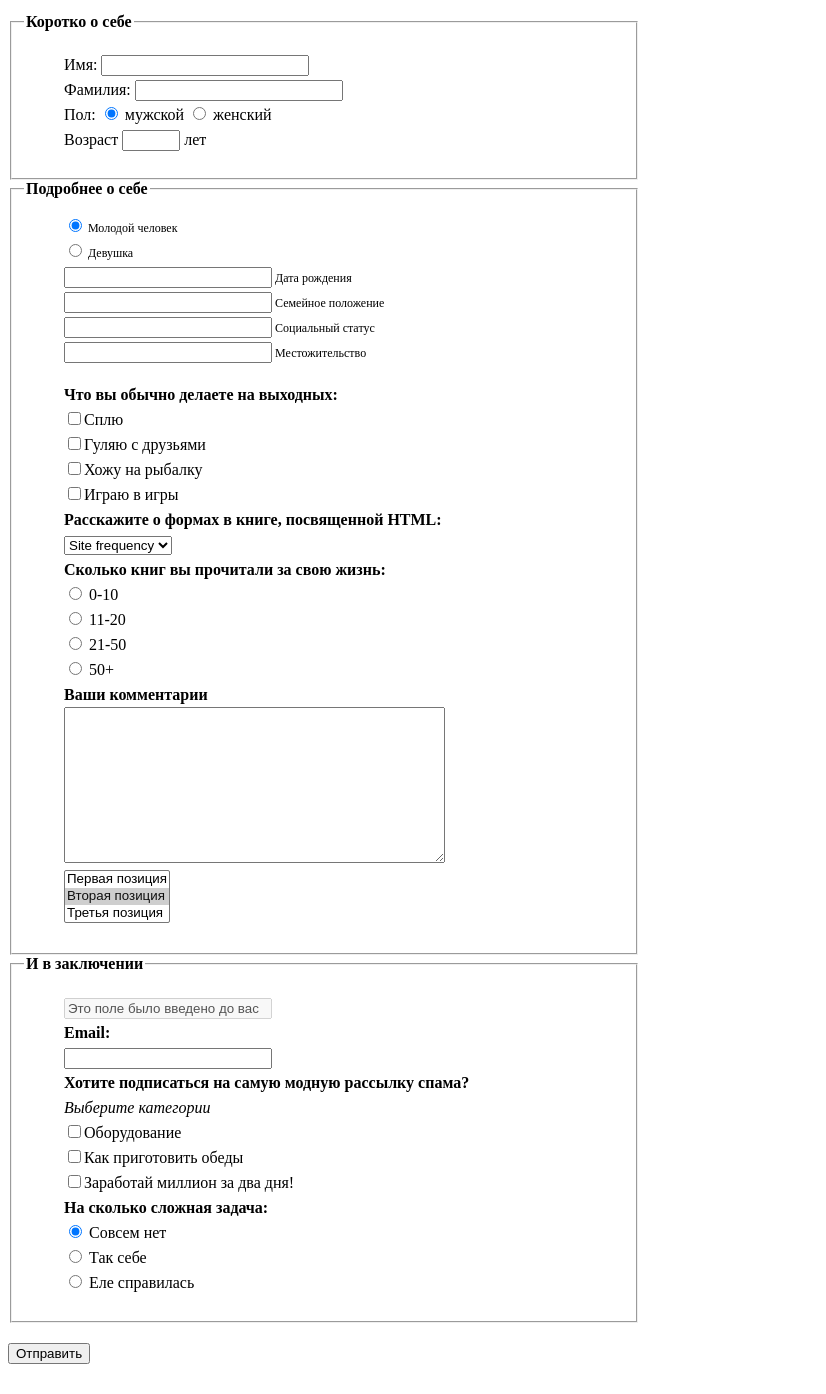
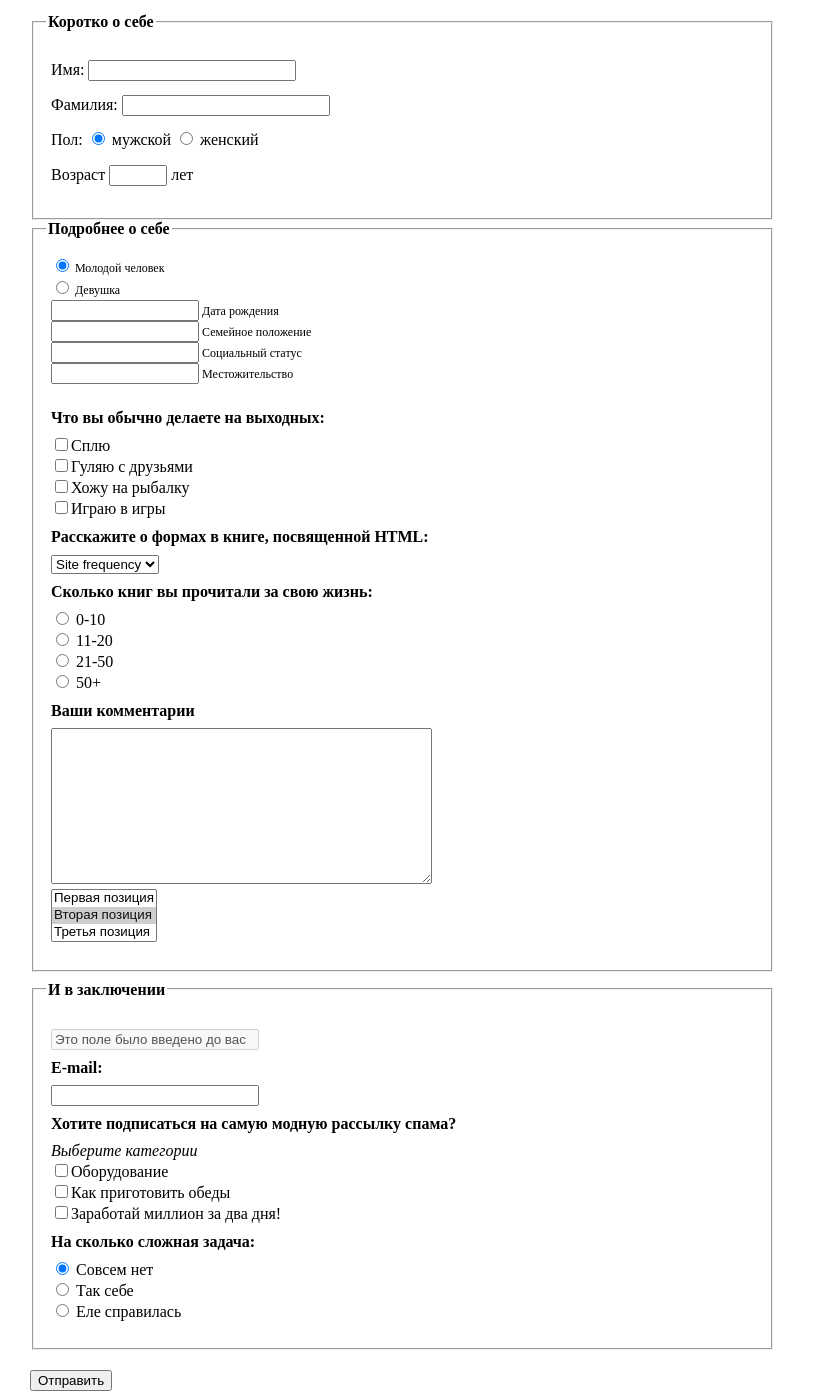
Before and after one commit to marina1991alex/homework3, a plain HTML site: page forms/index.html in a window 1280 px wide. Shown: the part 148-1542 px from the top of the page, without its empty margins (0-826 px from the left). Before the commit the page ends 1520 px from the top, so only its background shows below. Drawn offline with Linux system fonts and the light colour scheme.

Commit message:
Modified files

```diff
--- a/forms/index.html
+++ b/forms/index.html
@@ -13,30 +13,27 @@
 		</div>
 			<div id="content">
 				<form action="#" method="GET">
-				<div>
-				<input type="hidden" id="token" value="data">
-				</div>
 					<fieldset>
 					<legend>Коротко о себе</legend>
 						<ul>
-							<li>
-								<label for="f_id">Имя:</label>
-								<input type="text" id="f_id" value="">
+							<li class="short">
+								<label>Имя:</label>
+								<input type="text" name="f_name" value="">
 							</li>
-							<li>
-								<label for="l_id">Фамилия:</label>
-								<input type="text" id="l_id" value="">
+							<li class="short">
+								<label>Фамилия:</label>
+								<input type="text" name="l_name" value="">
 							</li>
-							<li>
+							<li class="short">
 								Пол:
-								<input type="radio" id="sex_m" checked>
-								<label for="sex_m">мужской</label>
-								<input type="radio" id="sex_f">
-								<label for="sex_f">женский</label>
+								<input type="radio" name="sex" checked>
+								<label>мужской</label>
+								<input type="radio" name="sex">
+								<label>женский</label>
 							</li>
-							<li>
-								<label for="age">Возраст</label>
-								<input type="text" id="age" value="">
+							<li class="short">
+								<label>Возраст</label>
+								<input type="text" name="age" value="" class="age">
 								лет
 							</li>
 						</ul>
@@ -45,78 +42,79 @@
 					<legend>Подробнее о себе</legend>
 						<ul class="about">
 							<li>
-								<input type="radio" id="male" checked>
-								<label for="male">Молодой человек</label>
+								<input type="radio" name="young" checked>
+								<label>Молодой человек</label>
 							</li>
 							<li>
-								<input type="radio" id="female">
-								<label for="female">Девушка</label>
+								<input type="radio" name="young">
+								<label>Девушка</label>
 							</li>
 							<li>
-								<input type="text" id="birth_day" value="">
-								<label for="birth_day">Дата рождения</label>
+								<input type="text" name="birth_day" value="" class="info">
+								<label>Дата рождения</label>
 							</li>
 							<li>
-								<input type="text" id="f_status" value="">
-								<label for="f_status">Семейное положение</label>
+								<input type="text" name="f_status" value="" class="info">
+								<label>Семейное положение</label>
 							</li>
 							<li>
-								<input type="text" id="c_status" value="">
-								<label for="c_status">Социальный статус</label>
+								<input type="text" name="c_status" value="" class="info">
+								<label>Социальный статус</label>
 							</li>
 							<li>
-								<input type="text" id="address" value="">
-								<label for="address">Местожительство</label>
+								<input type="text" name="address" value="" class="info">
+								<label>Местожительство</label>
 							</li>
 						</ul>
 						<ul>
 							<li class="bold_title">Что вы обычно делаете на выходных:</li>
 							<li>
 								<label>
-								<input type="checkbox" id="sleeping" value="сплю">Сплю</label>
+								<input type="checkbox" name="sleeping" value="сплю">Сплю</label>
 							</li>
 							<li>
 								<label>
-								<input type="checkbox" id="walking" value="гуляю">Гуляю с друзьями</label>
+								<input type="checkbox" name="walking" value="гуляю">Гуляю с друзьями</label>
 							</li>
 							<li>
 								<label>
-								<input type="checkbox" id="fishing" value="рыбалка">Хожу на рыбалку</label>
+								<input type="checkbox" name="fishing" value="рыбалка">Хожу на рыбалку</label>
 							</li>
 							<li>
 								<label>
-								<input type="checkbox" id="playing" value="игры">Играю в игры</label>
+								<input type="checkbox" name="playing" value="игры">Играю в игры</label>
 							</li>
 							<li class="bold_title">Расскажите о формах в книге, посвященной HTML:</li>
 							<li>
-								<select id="forms">
+								<select name="forms">
 									<option value="Site frequency:">Site frequency</option>
+									<option value="Book2">Book2</option>
+									<option value="Book3">Book3</option>
 								</select>
 							</li>
 							<li class="bold_title">Сколько книг вы прочитали за свою жизнь:</li>
 							<li>
-								<input type="radio" id="ten" value="1">
-								<label for="ten">0-10</label>
+								<input type="radio" name="books" value="1">
+								<label>0-10</label>
 							</li>
 							<li>
-								<input type="radio" id="tens" value="2">
-								<label for="tens">11-20</label>
+								<input type="radio" name="books" value="2">
+								<label>11-20</label>
 							</li>
 							<li>
-								<input type="radio" id="twenties" value="3">
-								<label for="twenties">21-50</label>
+								<input type="radio" name="books" value="3">
+								<label>21-50</label>
 							</li>
 							<li>
-								<input type="radio" id="fifties" value="4">
-								<label for="fifties">50+</label>
+								<input type="radio" name="books" value="4">
+								<label>50+</label>
 							</li>
 							<li class="bold_title">Ваши комментарии</li>
 							<li>
-								<textarea id="comments" rows="10" cols="45"></textarea>
+								<textarea name="comments" rows="10" cols="45"></textarea>
 							</li>
 							<li>
-								<label for="positions"></label>
-								<select id="positions" size="3">
+								<select name="positions" size="3">
 									<option value="1_pos">Первая позиция</option>
 									<option value="2_pos" selected>Вторая позиция</option>
 									<option value="3 pos">Третья позиция</option>
@@ -128,41 +126,42 @@
 					<legend class="bold_title">И в заключении</legend>
 						<ul>
 							<li>
-								<label for="field1"></label>
-								<input type="text" id="field1" value="Это поле было введено до вас" disabled="disabled">
+								<label>
+								<input type="text" name="field1" value="Это поле было введено до вас" disabled="disabled">
+								</label>
+							</li>
+							<li class="email">
+								<label>E-mail:</label>
 							</li>
 							<li>
-								<label for="email">Email:</label>
-							</li>
-							<li>
-								<input type="text" id="email" value="">
+								<input type="text" name="email" value="">
 							</li>
 							<li class="bold_title">Хотите подписаться на самую модную рассылку спама?</li>
 							<li class="italic_title">Выберите категории</li>
 							<li>
 								<label>
-								<input type="checkbox" id="equipment" value="equipment">Оборудование</label>
+								<input type="checkbox" name="equipment" value="equipment">Оборудование</label>
 							</li>
 							<li>
 								<label>
-								<input type="checkbox" id="dinner" value="dinner">Как приготовить обеды</label>
+								<input type="checkbox" name="dinner" value="dinner">Как приготовить обеды</label>
 							</li>
 							<li>
 								<label>
-								<input type="checkbox" id="millionp" value="million">Заработай миллион за два дня!</label>
+								<input type="checkbox" name="millionp" value="million">Заработай миллион за два дня!</label>
 							</li>
 							<li class="bold_title">На сколько сложная задача:</li>
 							<li>
-								<input type="radio" id="no" value="1" checked>
-								<label for="no">Совсем нет</label>
+								<input type="radio" name="task" value="1" checked>
+								<label>Совсем нет</label>
 							</li>
 							<li>
-								<input type="radio" id="so_so" value="2">
-								<label for="so_so">Так себе</label>
+								<input type="radio" name="task" value="2">
+								<label>Так себе</label>
 							</li>
 							<li>
-								<input type="radio" id="hard" value="3">
-								<label for="hard">Еле справилась</label>
+								<input type="radio" name="task" value="3">
+								<label>Еле справилась</label>
 							</li>
 						</ul>
 					</fieldset>
--- a/forms/style.css
+++ b/forms/style.css
@@ -1,18 +1,33 @@
+body {
+	margin-left: 30px;
+}
+ul {
+	padding-left: 5px;
+}
 li {
 	list-style-type: none;
-	line-height: 25px;
-}
-li input[id="age"] {
-	width: 50px;
+	line-height: 20px;
 }
 input[type="text"]{
 	width: 200px;
 }
-legend, .bold_title, label[for="email"] {
+input.age {
+	width: 50px;
+}
+input.info {
+	width: 140px;
+}
+legend, .bold_title, .email {
 	font-weight: bold;
 }
+.bold_title, .email {
+	line-height: 35px;
+}
+.short {
+	line-height: 35px;
+}
 form {
-	width:50%;
+	width:60%;
 }
 .italic_title {
 	font-style: italic;
```
